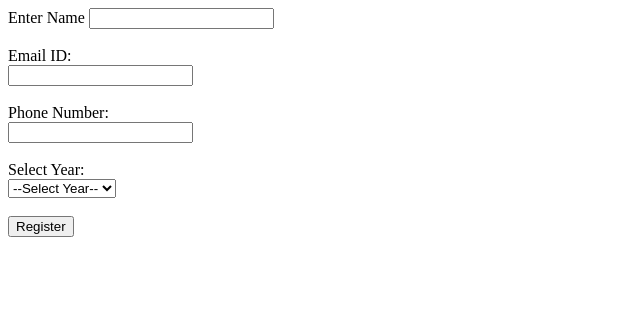
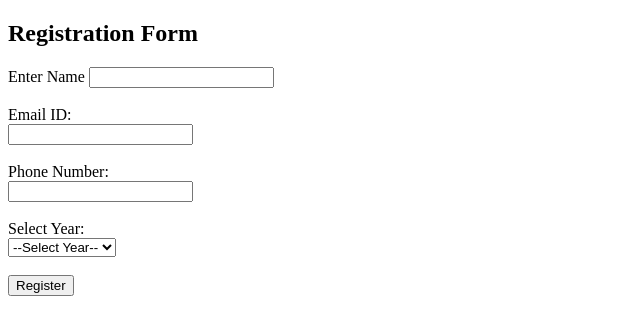
Before and after one commit to shivani-1508/Week9, a Flask app: page / in a window 1280 px wide. Shown: the top 335 px of the page, without its empty margins (0-640 px from the left). Run offline with Flask 3, Linux system fonts and the light colour scheme.

Commit message:
Update form.html

```diff
--- a/templates/form.html
+++ b/templates/form.html
@@ -1,12 +1,11 @@
 <!DOCTYPE html>
-<html lang="en">
+<html>
 <head>
-    <meta charset="UTF-8">
-    <meta name="viewport" content="width=device-width, initial-scale=1.0">
     <title>Registration Form</title>
 </head>
 <body>
-    <form action="\submit" method="post">
+<h2>Registration Form</h2>
+<form action="\submit" method="post">
     <label>Enter Name</label>
     <input type="text" name="username"><br><br>
     <label for="email">Email ID:</label><br>
```
